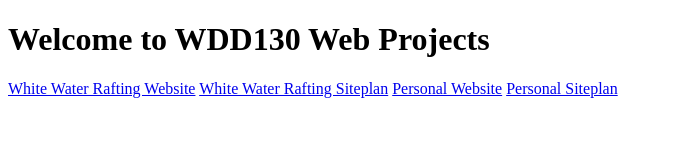
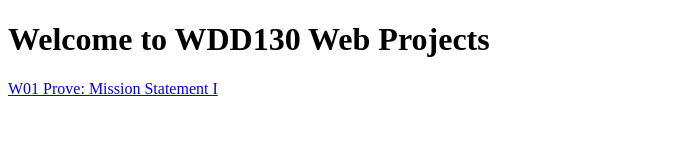
Before and after one commit to Kswertfeger/wdd131, a plain HTML site: page index.html in a window 1280 px wide. Shown: the whole page, without its empty margins (0-673 px from the left). Drawn offline with Linux system fonts and the light colour scheme.

Commit message:
Added link to project

```diff
--- a/index.html
+++ b/index.html
@@ -8,10 +8,9 @@
 <body>
     <h1>Welcome to WDD130 Web Projects</h1>
     <nav>
-        <a href="wwr/index.html">White Water Rafting Website</a>
-        <a href="wwr/site-plan-rafting.html">White Water Rafting Siteplan</a>
-        <a href="#">Personal Website</a>
-        <a href="#">Personal Siteplan</a>
+        <a href="mission/index.html">W01 Prove: Mission Statement I</a>
+        <!-- <a href="#">Personal Website</a>
+        <a href="#">Personal Siteplan</a> -->
     </nav>
 </body>
 </html>
```
